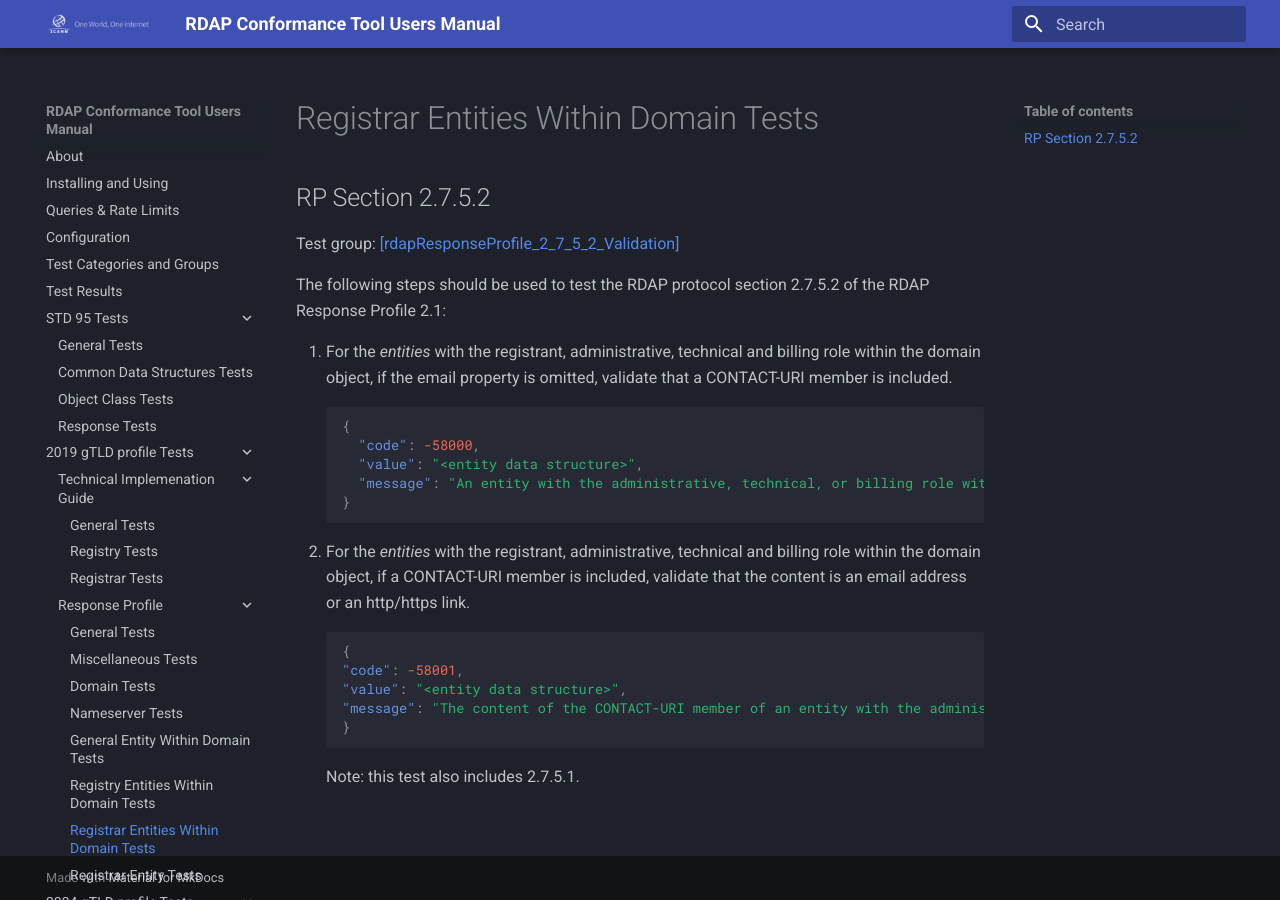
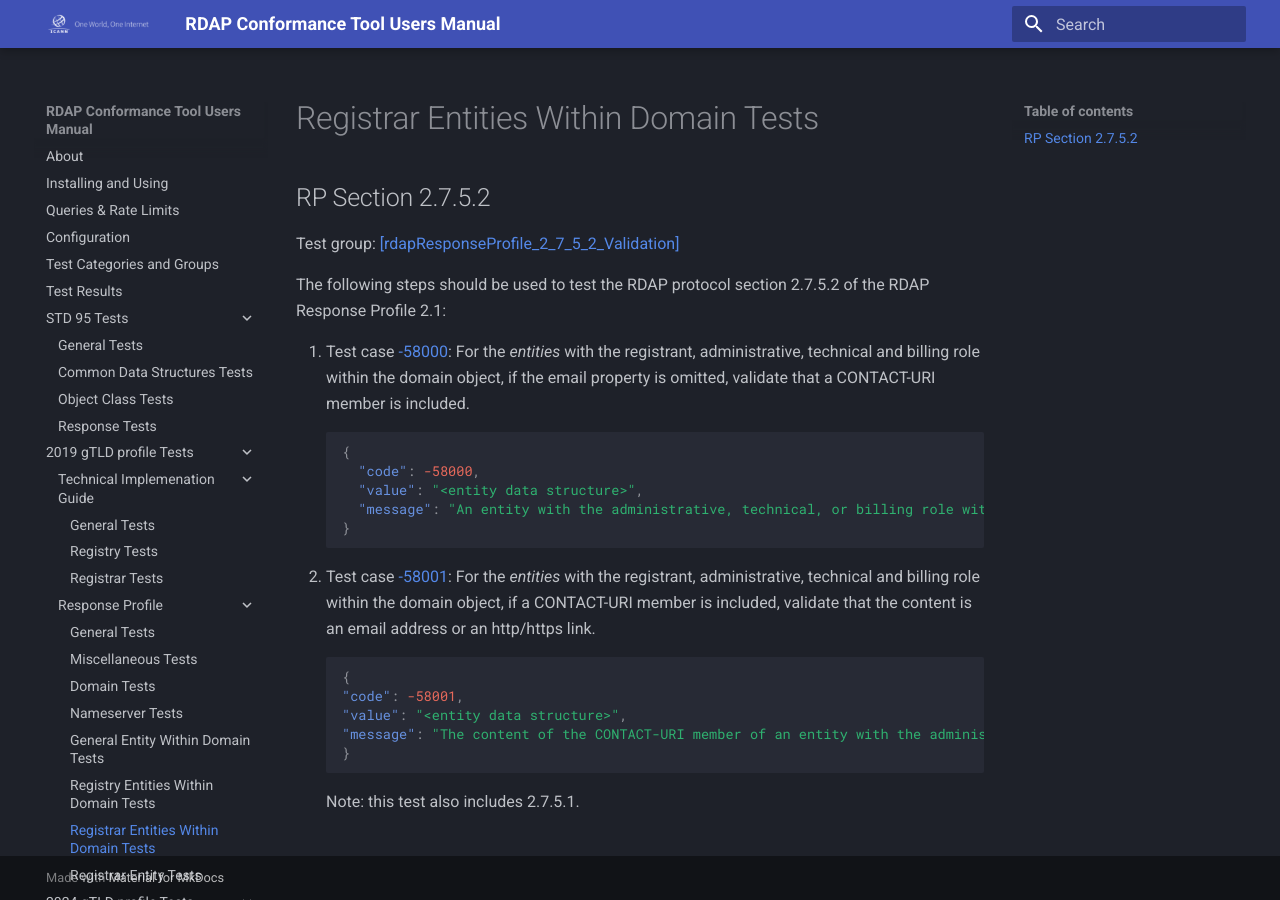
Before and after one commit to icann/rdap-conformance-tool, an MkDocs documentation site: the page built from docs/2019_gtld/response/domain_entities_registrar.md, in a window 1280 px wide. Built offline with MkDocs 1.6.1 and Material for MkDocs 9.7.7, drawn with Linux system fonts in a browser that asks for light colours.

Commit message:
test case links

````diff
--- a/docs/2019_gtld/response/domain_entities_registrar.md
+++ b/docs/2019_gtld/response/domain_entities_registrar.md
@@ -6,7 +6,7 @@
 
 The following steps should be used to test the RDAP protocol section 2.7.5.2 of the RDAP Response Profile 2.1:
 
-1. For the _entities_ with the registrant, administrative, technical and billing role within the
+1. Test case [-58000](#id-testCase-58000){ #id-testCase-58000 }: For the _entities_ with the registrant, administrative, technical and billing role within the
 domain object, if the email property is omitted, validate that a CONTACT-URI member is
 included.
 ```json
@@ -16,7 +16,7 @@ included.
   "message": "An entity with the administrative, technical, or billing role without a CONTACT-URI member was found. See section 2.7.5.2 of the RDAP_Response_Profile_2_1."
 }
 ```
-2. For the _entities_ with the registrant, administrative, technical and billing role within the
+2. Test case [-58001](#id-testCase-58001){ #id-testCase-58001 }: For the _entities_ with the registrant, administrative, technical and billing role within the
     domain object, if a CONTACT-URI member is included, validate that the content is an
 email address or an http/https link.
 ```json
````
